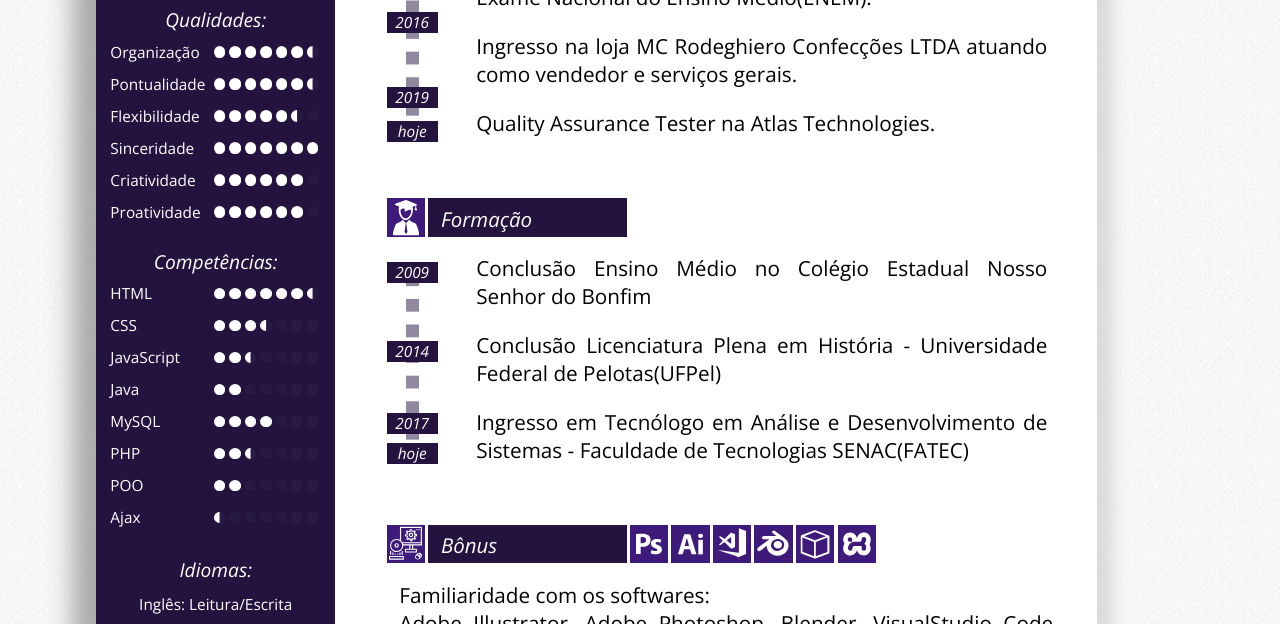
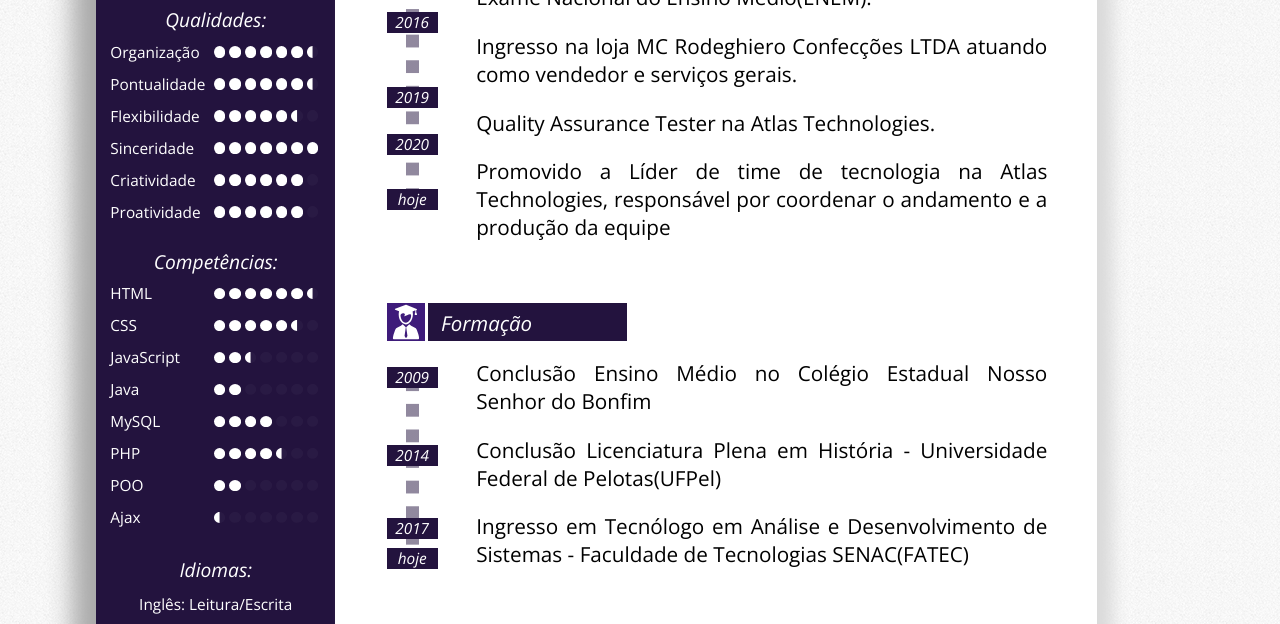
Before and after one commit to MaicomMR/pessoal, a plain HTML site: page index.html in a window 1280 px wide. Shown: the part 650-1274 px from the top of the page. Drawn offline with nearby package versions, Linux system fonts and the light colour scheme.

Commit message:
:lipstick: :recycle: Added Team Leader to my experience jobs and change the link for bonus icons

```diff
--- a/estiloBase.css
+++ b/estiloBase.css
@@ -190,8 +190,12 @@ body{
     margin-top: 3vw;
     margin-bottom: 0vw;
 }
-.cxAno6 {
-
+.cxAno6 { /* 2020 */
+    margin-top: 1vw;
+    margin-top: 2vw;
+}
+.cxAno {
+    margin-top: 2.7vw;
 }
 /*.cx5 {
      vazia
--- a/index.html
+++ b/index.html
@@ -135,9 +135,9 @@
                     <img src="icones/ball.svg" alt="" class="statBalls">
                     <img src="icones/ball.svg" alt="" class="statBalls">
                     <img src="icones/ball.svg" alt="" class="statBalls">
+                    <img src="icones/ball.svg" alt="" class="statBalls">
+                    <img src="icones/ball.svg" alt="" class="statBalls">
                     <img src="icones/halfball.svg" alt="" class="statBalls">
-                    <img src="icones/offBall.svg" alt="" class="statBalls">
-                    <img src="icones/offBall.svg" alt="" class="statBalls">
                     <img src="icones/offBall.svg" alt="" class="statBalls">
 
                     <!-- Bolinhas stats JavaScript -->
@@ -170,9 +170,9 @@
                     <!-- Bolinhas stats PHP -->
                     <img src="icones/ball.svg" alt="" class="statBalls">
                     <img src="icones/ball.svg" alt="" class="statBalls">
+                    <img src="icones/ball.svg" alt="" class="statBalls">
+                    <img src="icones/ball.svg" alt="" class="statBalls">
                     <img src="icones/halfball.svg" alt="" class="statBalls">
-                    <img src="icones/offBall.svg" alt="" class="statBalls">
-                    <img src="icones/offBall.svg" alt="" class="statBalls">
                     <img src="icones/offBall.svg" alt="" class="statBalls">
                     <img src="icones/offBall.svg" alt="" class="statBalls">
                     <!-- Bolinhas stats POO -->
@@ -267,6 +267,9 @@
                             2019
                         </div>
                         <div class="timelineAno cxAno6">
+                            2020
+                        </div>
+                        <div class="timelineAno cxAno">
                             hoje
                         </div>
                     </div>
@@ -281,6 +284,7 @@
                     <p> Docência no SENAC Pelotas, curso preparatório para Exame Nacional do Ensino Médio(ENEM).</p>
                     <p> Ingresso na loja MC Rodeghiero Confecções LTDA atuando como vendedor e serviços gerais.</p>
                     <p> Quality Assurance Tester na Atlas Technologies.</p>
+                    <p> Promovido a Líder de time de tecnologia na Atlas Technologies, responsável por coordenar o andamento e a produção da equipe</p>
                     <br>
                 </div>
             </div>
@@ -328,29 +332,29 @@
 
 
             <div class="caixaDesDireita">Bônus</div>
-            <div class="caixaIconeDireita ico1">
-                <img src="icones/iconPhotoshop.svg" alt="" width="">
+            <div class="caixaIconeDireita ico2">
+                <img src="icones/bonus_icon_Docker.svg" alt="" width="">
+            </div>
+            <div class="caixaIconeDireita ico2">
+                <img src="icones/bonus_icon_Jira.svg" alt="" width="">
             </div>
             <div class="caixaIconeDireita ico1">
-                <img src="icones/iconIllustrator.svg" alt="" width="">
+                <img src="icones/bonus_icon_Photoshop.svg" alt="" width="">
             </div>
             <div class="caixaIconeDireita ico1">
-                <img src="icones/iconVisualStudio.svg" alt="" width="">
+                <img src="icones/bonus_icon_Illustrator.svg" alt="" width="">
+            </div>
+            <div class="caixaIconeDireita ico1">
+                <img src="icones/bonus_icon_VisualStudio.svg" alt="" width="">
             </div>
             <div class="caixaIconeDireita ico2">
-                <img src="icones/iconeBlender.svg" alt="" width="">
-            </div>
-            <div class="caixaIconeDireita ico2">
-                <img src="icones/iconeNetBeans.svg" alt="" width="">
-            </div>
-            <div class="caixaIconeDireita ico2">
-                <img src="icones/iconeXampp.svg" alt="" width="">
+                <img src="icones/bonus_icon_Blender.svg" alt="" width="">
             </div>
 
             <div class="textoDescricao">
                 <p>
                     Familiaridade com os softwares:
-                    <br> Adobe Illustrator, Adobe Photoshop, Blender, VisualStudio Code, XAMPP, NetBeans.</p>
+                    <br> Docker, Jira, Adobe Illustrator, Adobe Photoshop, Blender, VisualStudio Code, XAMPP, NetBeans.</p>
                 <br>
                 <br>
                 <br>
```
